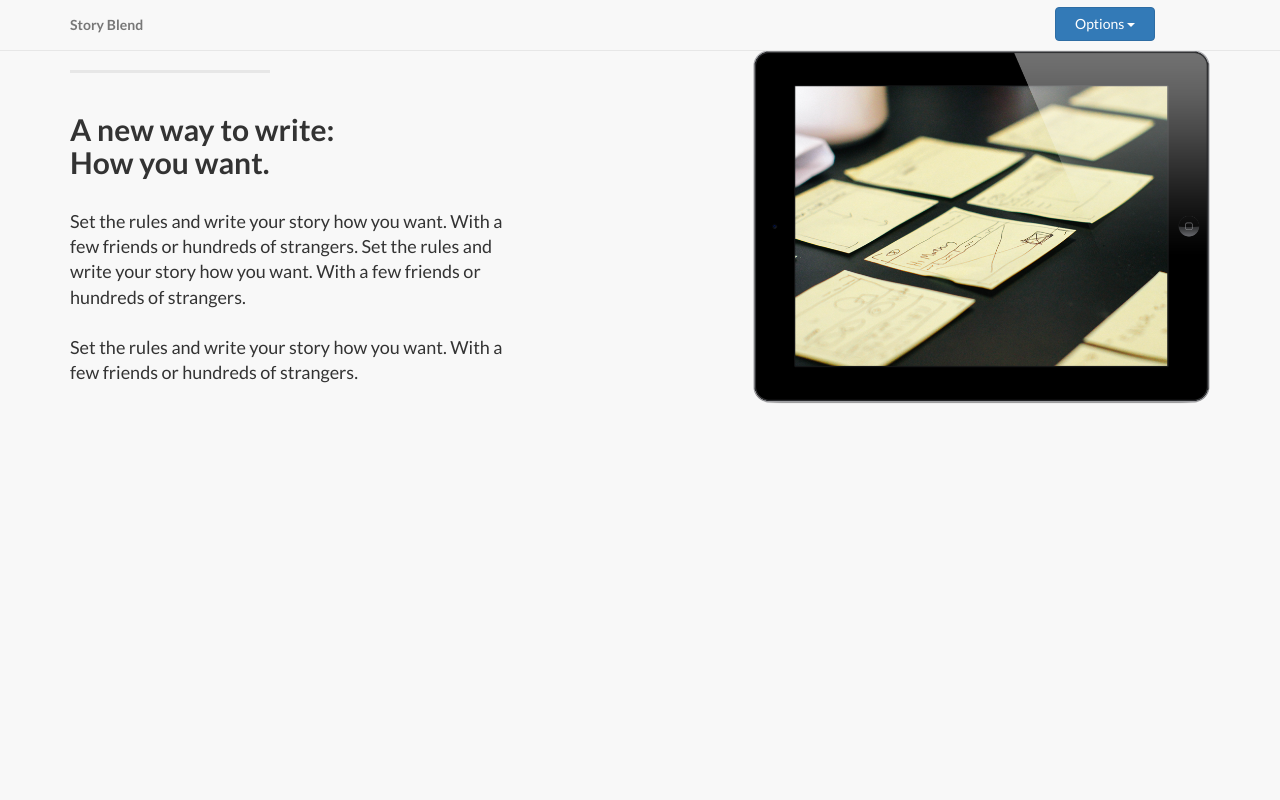
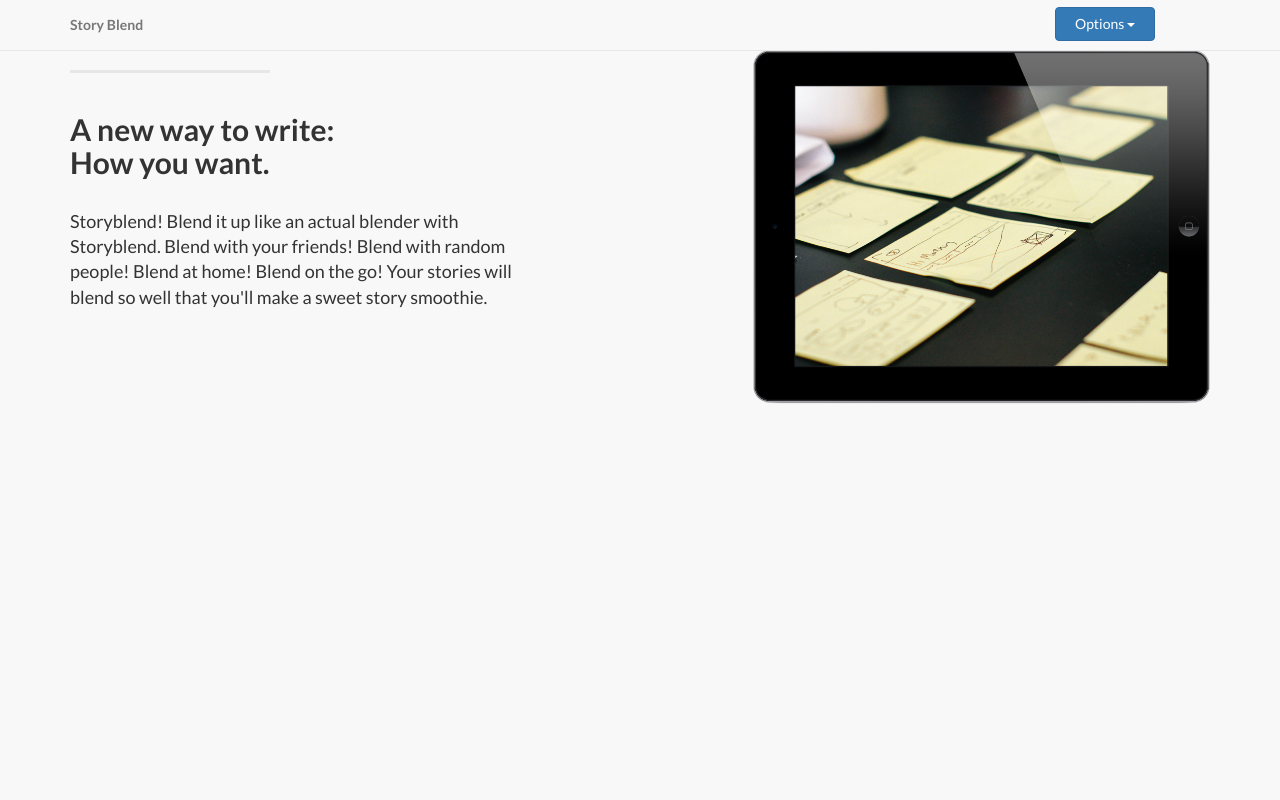
Before and after one commit to storyblend/StoryBlend, a PHP site: page /about.php in a window 1280 px wide. Run offline with PHP 8.4, Linux system fonts and the light colour scheme.

Commit message:
About page + more profanity filtered

```diff
--- a/about.php
+++ b/about.php
@@ -80,7 +80,7 @@
                     <hr class="section-heading-spacer">
                     <div class="clearfix"></div>
                     <h2 class="section-heading">A new way to write:<br>How you want.</h2>
-                    <p class="lead">Set the rules and write your story how you want. With a few friends or hundreds of strangers. Set the rules and write your story how you want. With a few friends or hundreds of strangers. <br><br> Set the rules and write your story how you want. With a few friends or hundreds of strangers.</p>
+                    <p class="lead">Storyblend! Blend it up like an actual blender with Storyblend. Blend with your friends! Blend with random people! Blend at home! Blend on the go! Your stories will blend so well that you'll make a sweet story smoothie.<p>
                 </div>
                 <div class="col-lg-5 col-lg-offset-2 col-sm-6">
                     <img class="img-responsive" src="img/ipad.png" alt="">
--- a/story.php
+++ b/story.php
@@ -140,7 +140,7 @@ else {
 
 <?php
 function filterwords($post){
- $filterWords = array('fuck', 'shit', 'cunt', 'nigger', 'faggot', 'asshole', 'bitch', 'asshat', 'dick');
+ $filterWords = array('fuck', 'shit', 'cunt', 'nigger', 'faggot', 'asshole', 'bitch', 'asshat', 'dick', 'ass');
  $filterCount = sizeof($filterWords);
  for($i=0; $i<$filterCount; $i++){
   $post = preg_replace('/\b'.$filterWords[$i].'\b/ie',"str_repeat('*',strlen('$0'))",$post);
```
